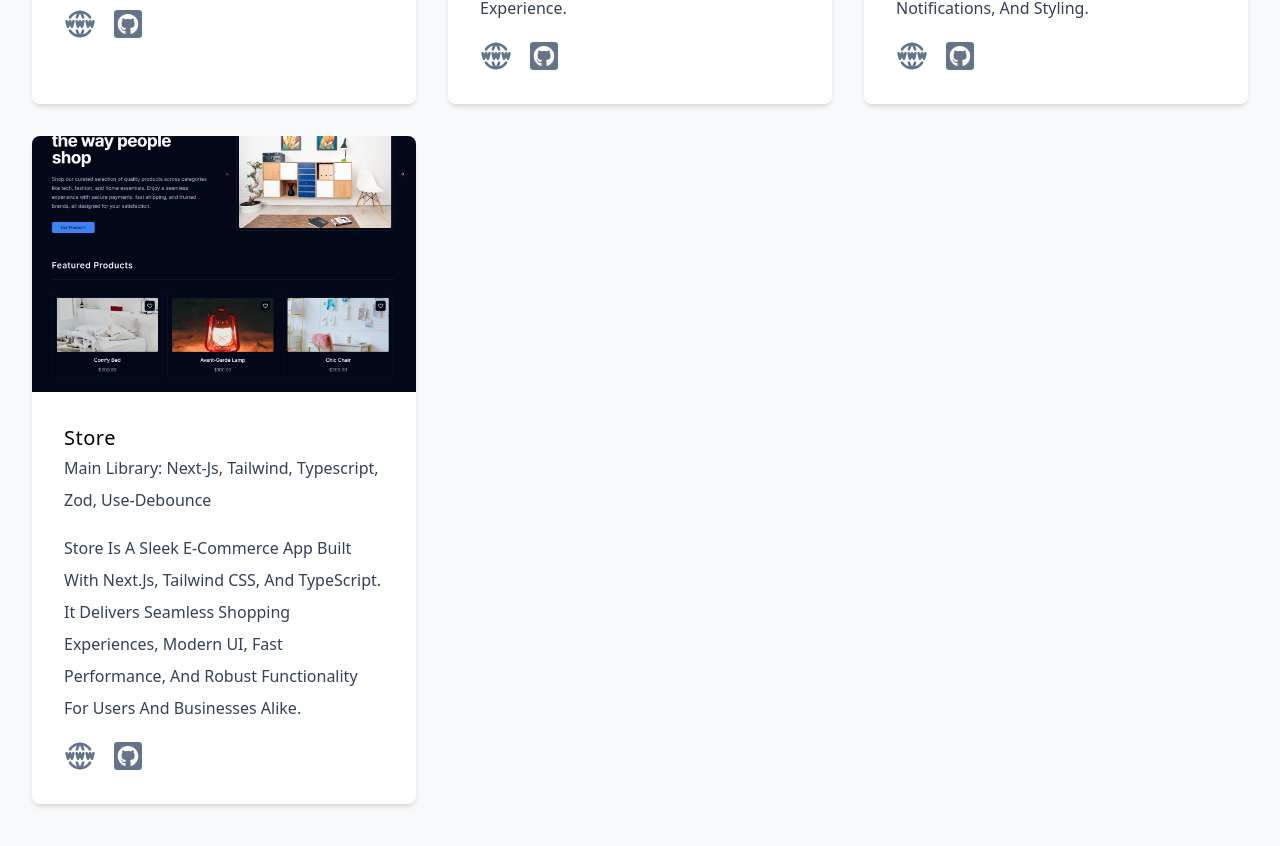
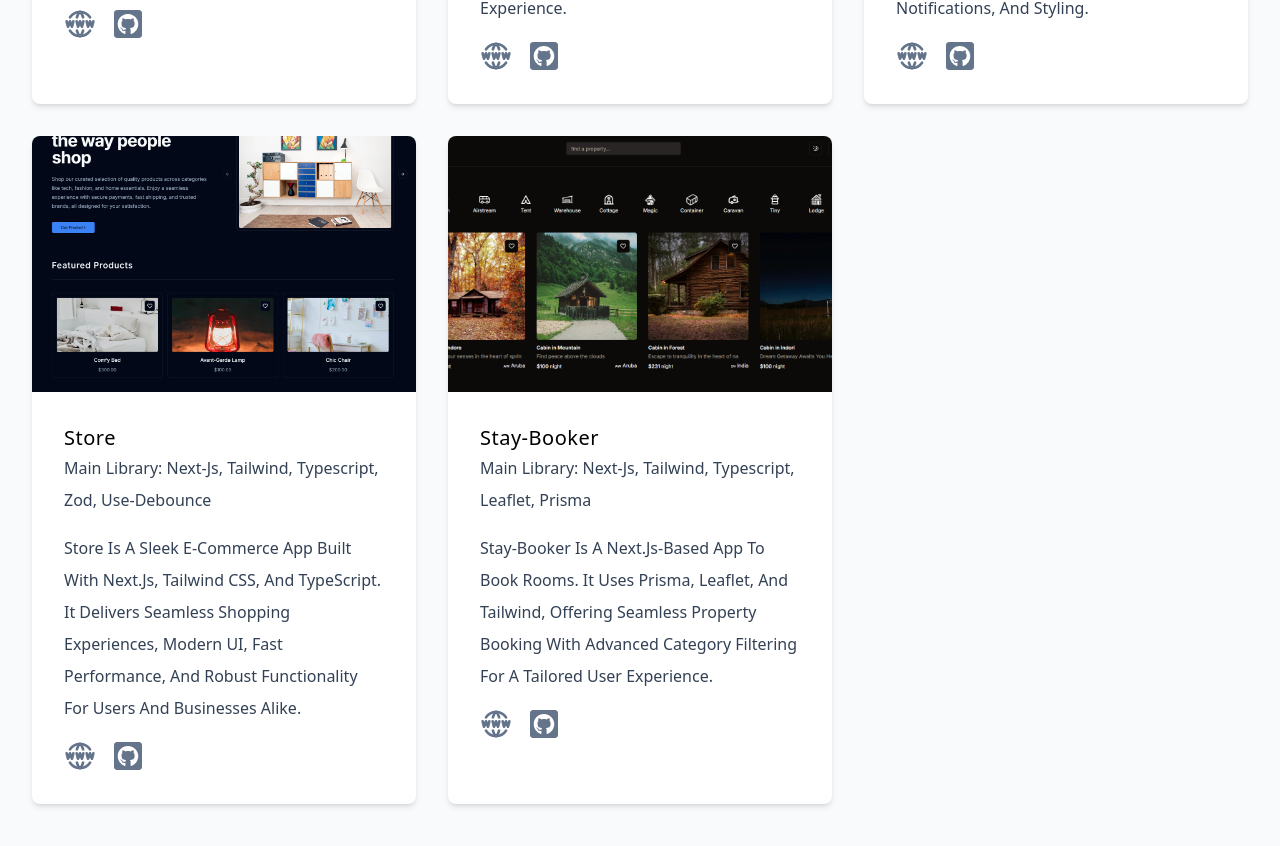
Before and after one commit to adityapatidar31/my-portfolio, a React (Vite) app: page / in a window 1280 px wide. Shown: the part 3538-4384 px from the top of the page. Built offline with nearby package versions, Linux system fonts and the light colour scheme.

Commit message:
add the 5th project

```diff
--- a/src/data.jsx
+++ b/src/data.jsx
@@ -170,4 +170,14 @@ export const projects = [
     description:
       "Store is a sleek e-commerce app built with Next.js, Tailwind CSS, and TypeScript. It delivers seamless shopping experiences, modern UI, fast performance, and robust functionality for users and businesses alike.",
   },
+  {
+    id: nanoid(),
+    img: "stay-booker.png",
+    url: "https://stay-booker.vercel.app/",
+    github: "https://github.com/adityapatidar31/stay-booker-next-js-14/",
+    title: "Stay-booker",
+    text: "Main Library: next-js, tailwind, typescript, leaflet, prisma",
+    description:
+      "Stay-Booker is a Next.js-based app to book rooms. It uses Prisma, Leaflet, and Tailwind, offering seamless property booking with advanced category filtering for a tailored user experience.",
+  },
 ];
```
Also changed, not shown: public/stay-booker.png (added).
